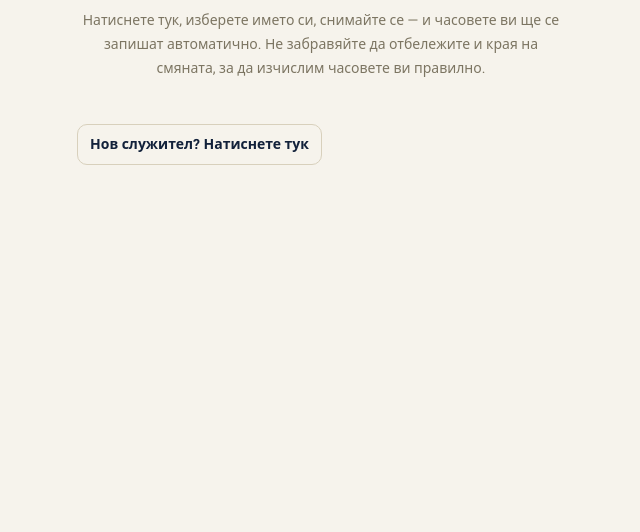
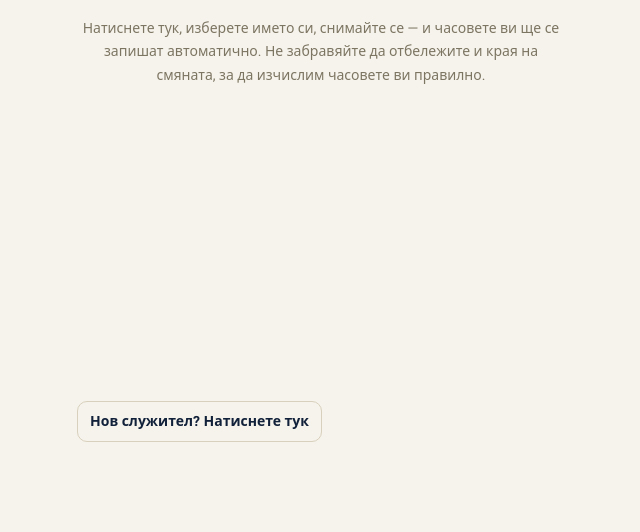
Before and after one commit to shlomod770/attendance-app1, a plain HTML site: page kiosk.html in a window 1280 px wide. Shown: the part 268-800 px from the top of the page, without its empty margins (319-959 px from the left). Drawn offline with Linux system fonts and the light colour scheme.

Commit message:
Update kiosk.html

```diff
--- a/kiosk.html
+++ b/kiosk.html
@@ -6,6 +6,9 @@
 <title>Работно време — Каса</title>
 <link rel="stylesheet" href="style.css">
 <style>
+  #app{ min-height:100vh; display:flex; flex-direction:column; }
+  #root{ flex:1; display:flex; flex-direction:column; }
+  #root.center-content{ justify-content:center; }
   /* Picker grid tiles reuse the same card look as the rest of the app */
   .picker-tile{
     background:#fff; border:1px solid var(--line); border-radius:12px;
@@ -27,6 +30,6 @@
 <script src="https://www.gstatic.com/firebasejs/10.12.0/firebase-app-compat.js"></script>
 <script src="https://www.gstatic.com/firebasejs/10.12.0/firebase-firestore-compat.js"></script>
 <script src="firebase-config.js"></script>
-<script src="app-kiosk.js?v=7"></script>
+<script src="app-kiosk.js?v=8"></script>
 </body>
 </html>
```
